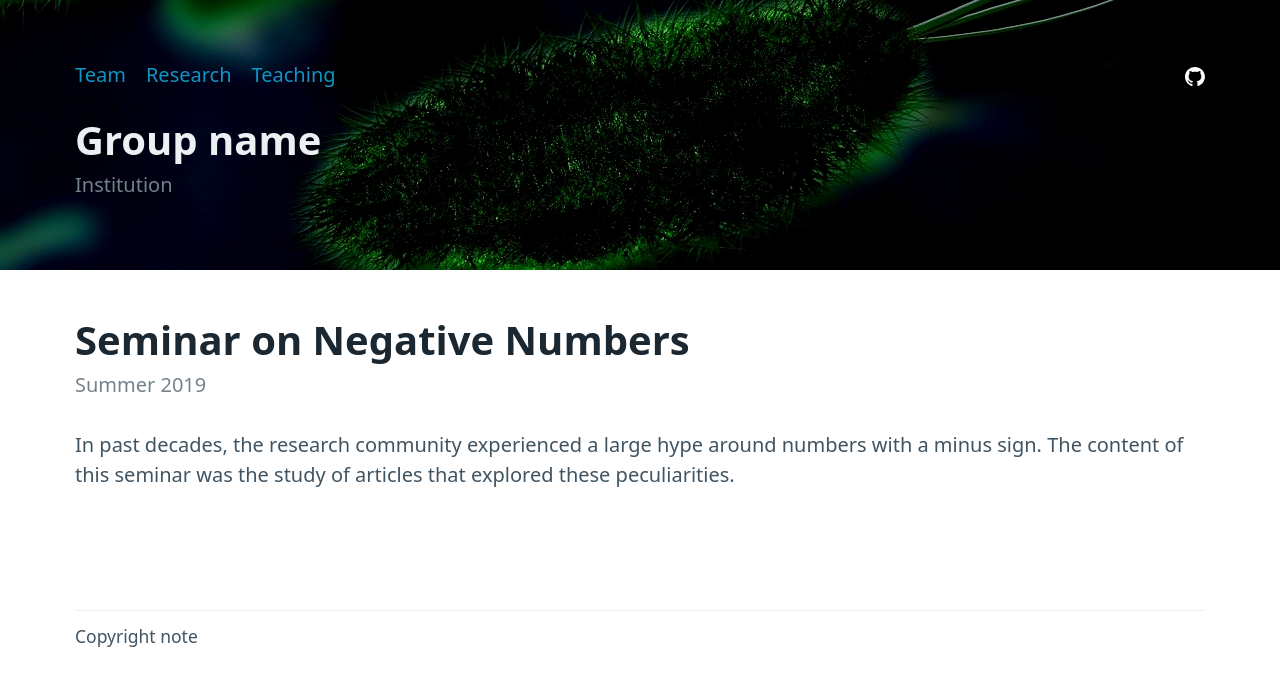
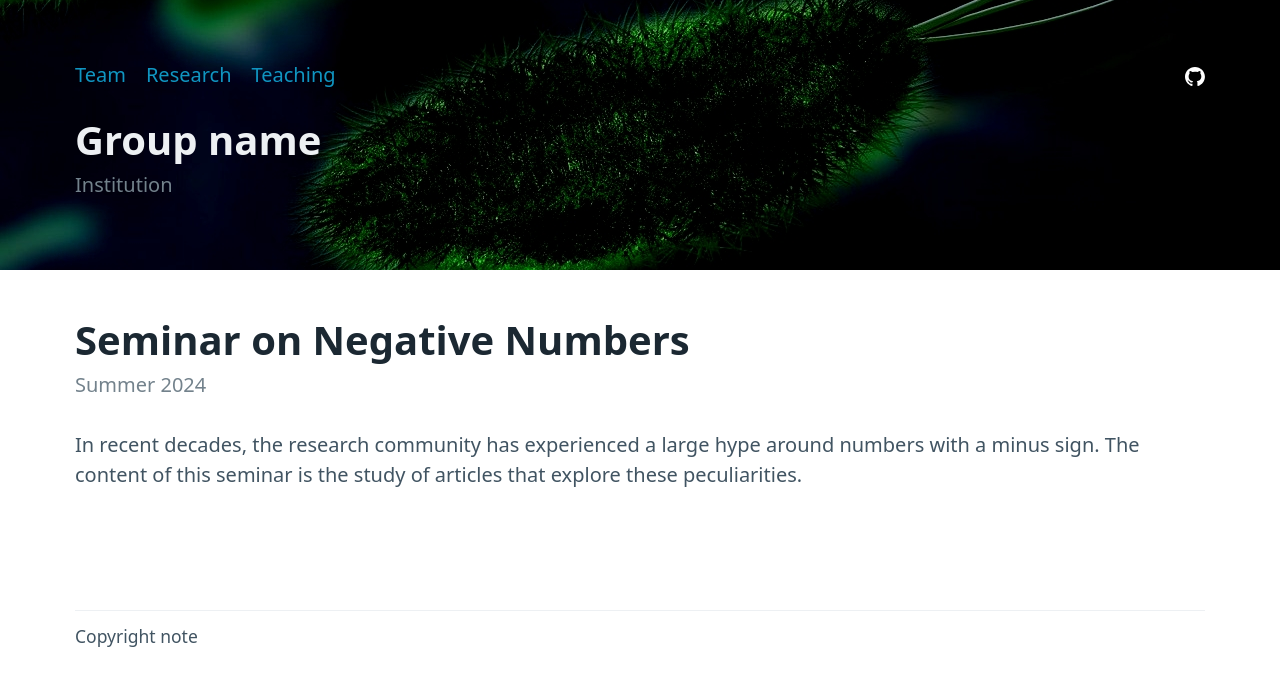
Before and after one commit to andreasKroepelin/ghpages-test, a Jekyll site: the page built from _lectures/negative-numbers.md, in a window 1280 px wide. Shown: the top 686 px of the page. Built offline with Jekyll 4.4.1, drawn with Linux system fonts in a browser that asks for light colours.

Commit message:
Change lecture state

```diff
--- a/_lectures/negative-numbers.md
+++ b/_lectures/negative-numbers.md
@@ -1,10 +1,10 @@
 ---
 name: Seminar on Negative Numbers
-state: old
-when: "Summer 2019"
+state: planned
+when: "Summer 2024"
 layout: lecture
 ---
 
-In past decades, the research community experienced a large hype around numbers
+In recent decades, the research community has experienced a large hype around numbers
 with a minus sign.
-The content of this seminar was the study of articles that explored these peculiarities.
+The content of this seminar is the study of articles that explore these peculiarities.
```
